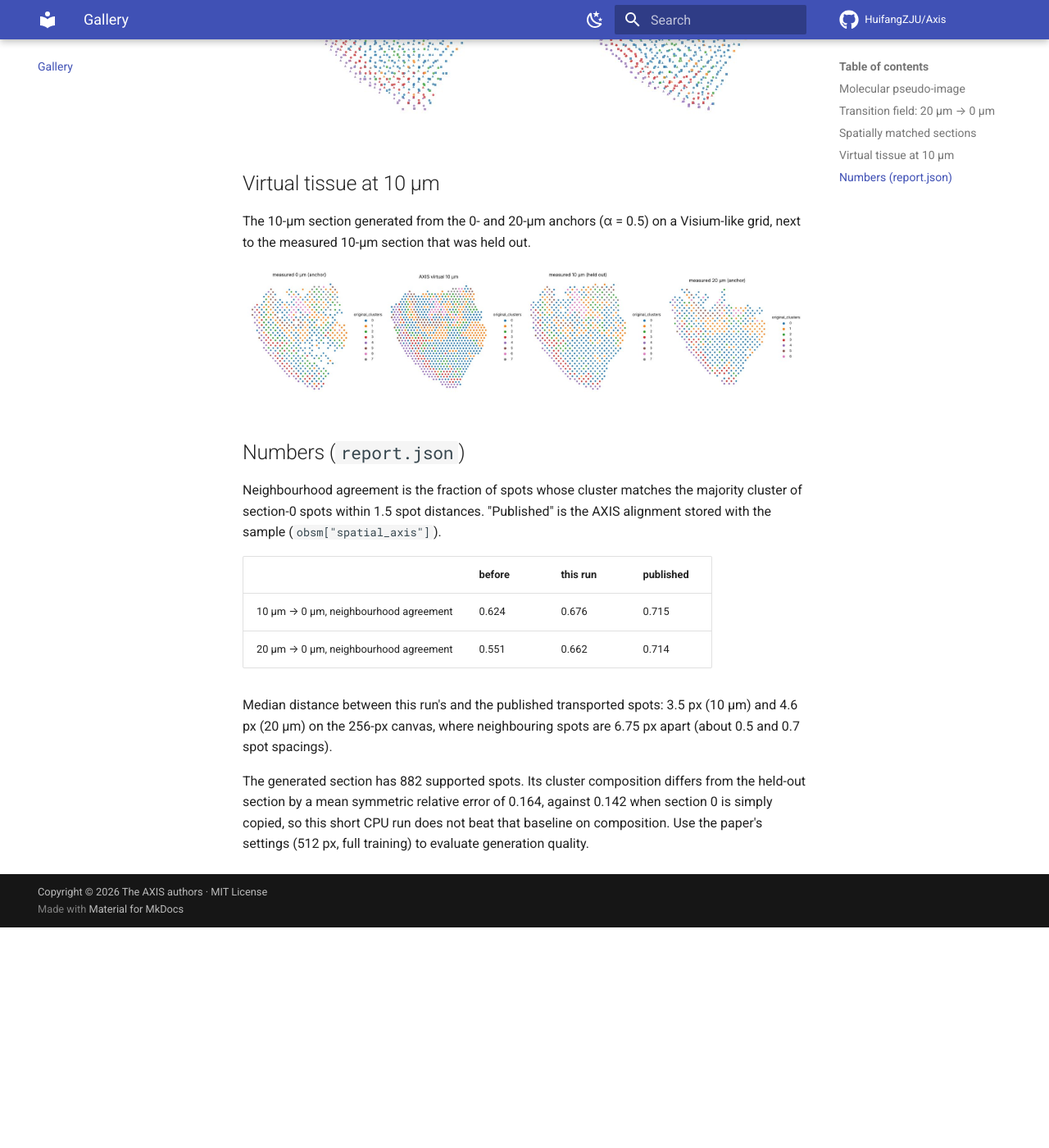
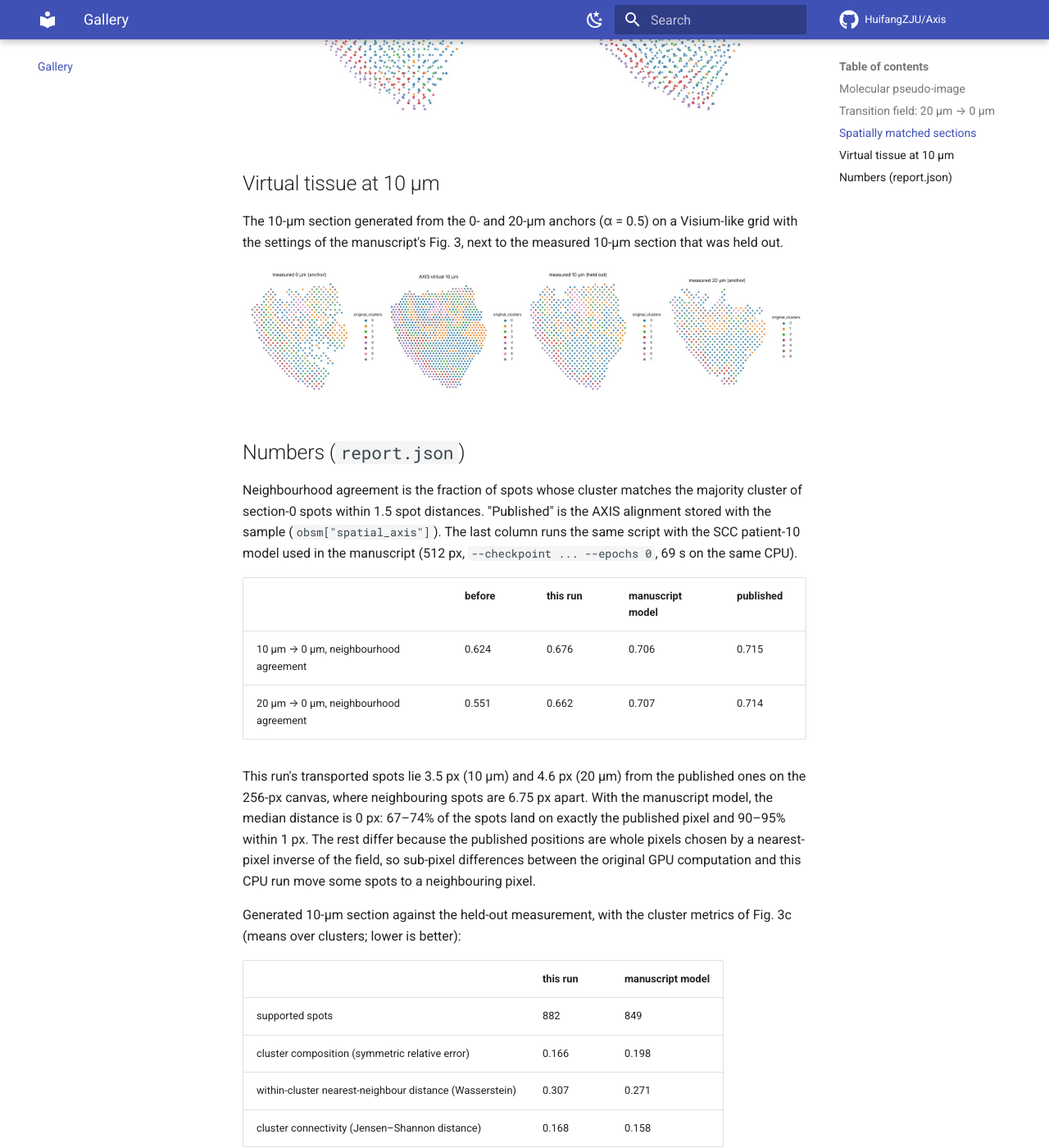
Before and after one commit to HuifangZJU/Axis, an MkDocs documentation site: the page built from docs/gallery.md, in a window 1280 px wide and 1400 px high, scrolled down 1541 px. Shown: the whole window at 82% size. Built offline with MkDocs 1.6.1 and Material for MkDocs 9.7.7, drawn with Linux system fonts in a browser that asks for light colours; comment, search, counter and statistics services are not loaded; before the commit the page ends 2672 px from its top, so only the background shows below that; some of the changed text lies outside the part shown.

Commit message:
SCC quickstart: Fig. 3 generation settings and Fig. 3c metrics
Checked against the manuscript's SCC patient-10 checkpoint at 512 px:
- the transition fields reproduce the published alignment (median distance
  0 px; remaining 1-2 px differences are near-ties of the nearest-pixel
  inverse);
- reproducibility/pipelines/generation/scc_depth.py and axis.tl.generate
  give a bit-identical virtual 10-um section once clusters use the molecular
  bandwidth: the Fig. 3 run (query mode) never passed
  ATTR_SPATIAL_BANDWIDTH, so clusters were generated with
  spatial_bandwidth=3, not the 4 of the Methods text.

Changes:
- quickstart (script, README, docs) and configs/scc.yaml use the Fig. 3
  settings (no separate cluster bandwidth);
- the quickstart reports the Fig. 3c cluster metrics (composition SRAE,
  within-cluster NN Wasserstein, connectivity JS distance) computed with
  axis.metrics; they match reproducibility/figure3/3bc_cluster_evaluation.py
  to machine precision. The ad hoc "copy section 0" baseline is gone.
- gallery: refreshed virtual section and numbers, plus the manuscript
  model's results for comparison.

Co-Authored-By: Claude Opus 5.5 <noreply@anthropic.com>
Claude-Session: https://claude.ai/code/session_01C6GeFzGzrUA8Am8cHa4gkL

```diff
--- a/docs/gallery.md
+++ b/docs/gallery.md
@@ -36,7 +36,8 @@ All three sections before and after transport into the frame of section 0
 ## Virtual tissue at 10 µm
 
 The 10-µm section generated from the 0- and 20-µm anchors (α = 0.5) on a
-Visium-like grid, next to the measured 10-µm section that was held out.
+Visium-like grid with the settings of the manuscript's Fig. 3, next to the
+measured 10-µm section that was held out.
 
 ![Virtual 10-µm section](assets/gallery/scc_virtual_section.jpg)
 
@@ -44,19 +45,33 @@ Visium-like grid, next to the measured 10-µm section that was held out.
 
 Neighbourhood agreement is the fraction of spots whose cluster matches the
 majority cluster of section-0 spots within 1.5 spot distances. "Published"
-is the AXIS alignment stored with the sample (`obsm["spatial_axis"]`).
+is the AXIS alignment stored with the sample (`obsm["spatial_axis"]`). The
+last column runs the same script with the SCC patient-10 model used in the
+manuscript (512 px, `--checkpoint ... --epochs 0`, 69 s on the same CPU).
 
-| | before | this run | published |
-|---|---|---|---|
-| 10 µm → 0 µm, neighbourhood agreement | 0.624 | 0.676 | 0.715 |
-| 20 µm → 0 µm, neighbourhood agreement | 0.551 | 0.662 | 0.714 |
+| | before | this run | manuscript model | published |
+|---|---|---|---|---|
+| 10 µm → 0 µm, neighbourhood agreement | 0.624 | 0.676 | 0.706 | 0.715 |
+| 20 µm → 0 µm, neighbourhood agreement | 0.551 | 0.662 | 0.707 | 0.714 |
 
-Median distance between this run's and the published transported spots:
-3.5 px (10 µm) and 4.6 px (20 µm) on the 256-px canvas, where neighbouring
-spots are 6.75 px apart (about 0.5 and 0.7 spot spacings).
+This run's transported spots lie 3.5 px (10 µm) and 4.6 px (20 µm) from the
+published ones on the 256-px canvas, where neighbouring spots are 6.75 px
+apart. With the manuscript model, the median distance is 0 px: 67–74% of the
+spots land on exactly the published pixel and 90–95% within 1 px. The rest
+differ because the published positions are whole pixels chosen by a
+nearest-pixel inverse of the field, so sub-pixel differences between the
+original GPU computation and this CPU run move some spots to a neighbouring
+pixel.
 
-The generated section has 882 supported spots. Its cluster composition
-differs from the held-out section by a mean symmetric relative error of
-0.164, against 0.142 when section 0 is simply copied, so this short CPU run
-does not beat that baseline on composition. Use the paper's settings
-(512 px, full training) to evaluate generation quality.
+Generated 10-µm section against the held-out measurement, with the cluster
+metrics of Fig. 3c (means over clusters; lower is better):
+
+| | this run | manuscript model |
+|---|---|---|
+| supported spots | 882 | 849 |
+| cluster composition (symmetric relative error) | 0.166 | 0.198 |
+| within-cluster nearest-neighbour distance (Wasserstein) | 0.307 | 0.271 |
+| cluster connectivity (Jensen–Shannon distance) | 0.168 | 0.158 |
+
+With the manuscript model, these values match the Fig. 3 evaluation script
+(`reproducibility/figure3/3bc_cluster_evaluation.py`) exactly.
```
Also changed, not shown: README.md (+1 -1 lines), docs/quickstart.md (+2 -2 lines), docs/tutorials/generation.md (+1 -1 lines), docs/assets/gallery/scc_virtual_section.jpg, 2 other files.
